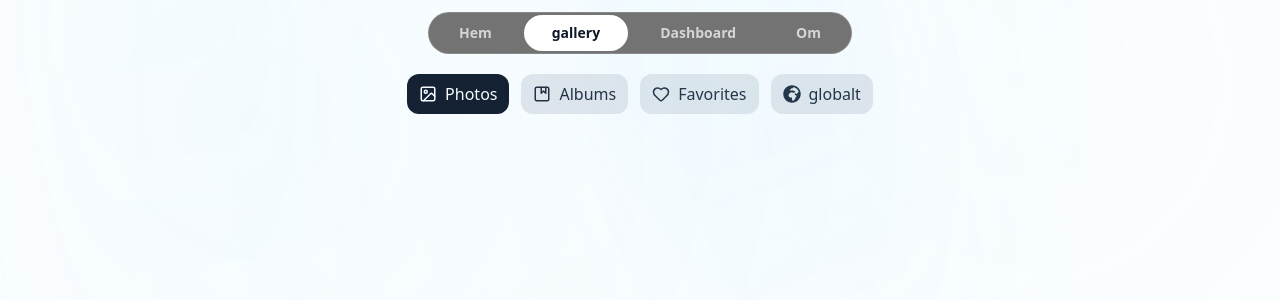
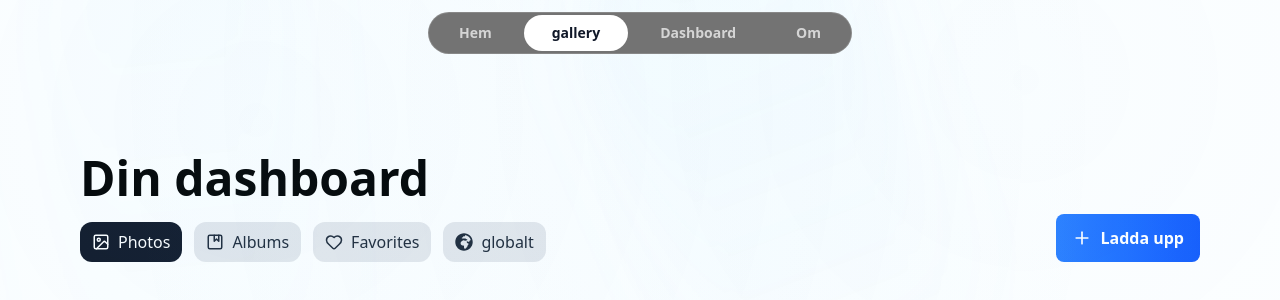
Before and after one commit to kikoDevv/pixel-scout, a Next.js app: page /gallery in a window 1280 px wide. Shown: the top 300 px of the page. Built offline with nearby package versions, Linux system fonts and the light colour scheme; no server answers; sample sign-in values are in the browser's storage.

Commit message:
Added filter tags to dashboard

```diff
--- a/app/gallery/page.tsx
+++ b/app/gallery/page.tsx
@@ -3,7 +3,7 @@ import { useEffect, useRef, useState } from "react";
 import { useRouter } from "next/navigation";
 import { auth } from "@/lib/firebase/firebaseConfig";
 import { onAuthStateChanged } from "firebase/auth";
-import { Image, Album, Heart, User } from "lucide-react";
+import { Image, Album, Heart, Plus } from "lucide-react";
 import { FaGlobeAfrica } from "react-icons/fa";
 
 export default function Gallery() {
@@ -84,7 +84,9 @@ export default function Gallery() {
   ];
 
   return (
-    <div className="mt-8 px-4 place-self-center">
+    <div className="flex sm:p-20 p-4 w-full justify-between mt-8">
+      <div className="grid sm:gap-5 gap-3">
+        <h1 className="font-bold sm:text-5xl text-2xl">Din dashboard</h1>
         <section className="flex gap-3 flex-wrap">
           {filterButtons.map((btn) => {
             const Icon = btn.icon;
@@ -93,7 +95,7 @@ export default function Gallery() {
               <button
                 key={btn.id}
                 onClick={() => setActiveTab(btn.id)}
-              className={`flex items-center gap-2 px-3 py-2 rounded-xl font-medium transition-all duration-200 cursor-pointer ${
+                className={`flex items-center gap-1 sm:gap-2 px-3 py-2 rounded-xl font-medium transition-all duration-200 cursor-pointer ${
                   isActive ? "bg-gray-900 text-white" : "bg-gray-200 text-gray-800 hover:bg-gray-300"
                 }`}>
                 <Icon size={18} />
@@ -103,5 +105,12 @@ export default function Gallery() {
           })}
         </section>
       </div>
+      <button
+        onClick={handleClick}
+        className="flex place-self-end items-center gap-2 bg-gradient-to-r from-blue-500 to-blue-600 hover:from-blue-600 hover:to-blue-700 text-white font-semibold h-fit sm:px-4 sm:py-3 px-2 py-1 sm:w-fit w-50 rounded-lg cursor-pointer transition-all duration-200 hover:shadow-lg hover:shadow-blue-500/40 hover:scale-101 active:scale-95">
+        <Plus size={20} />
+        Ladda upp
+      </button>
+    </div>
   );
 }
```
Lines whose indentation alone changed are shown as unchanged.
